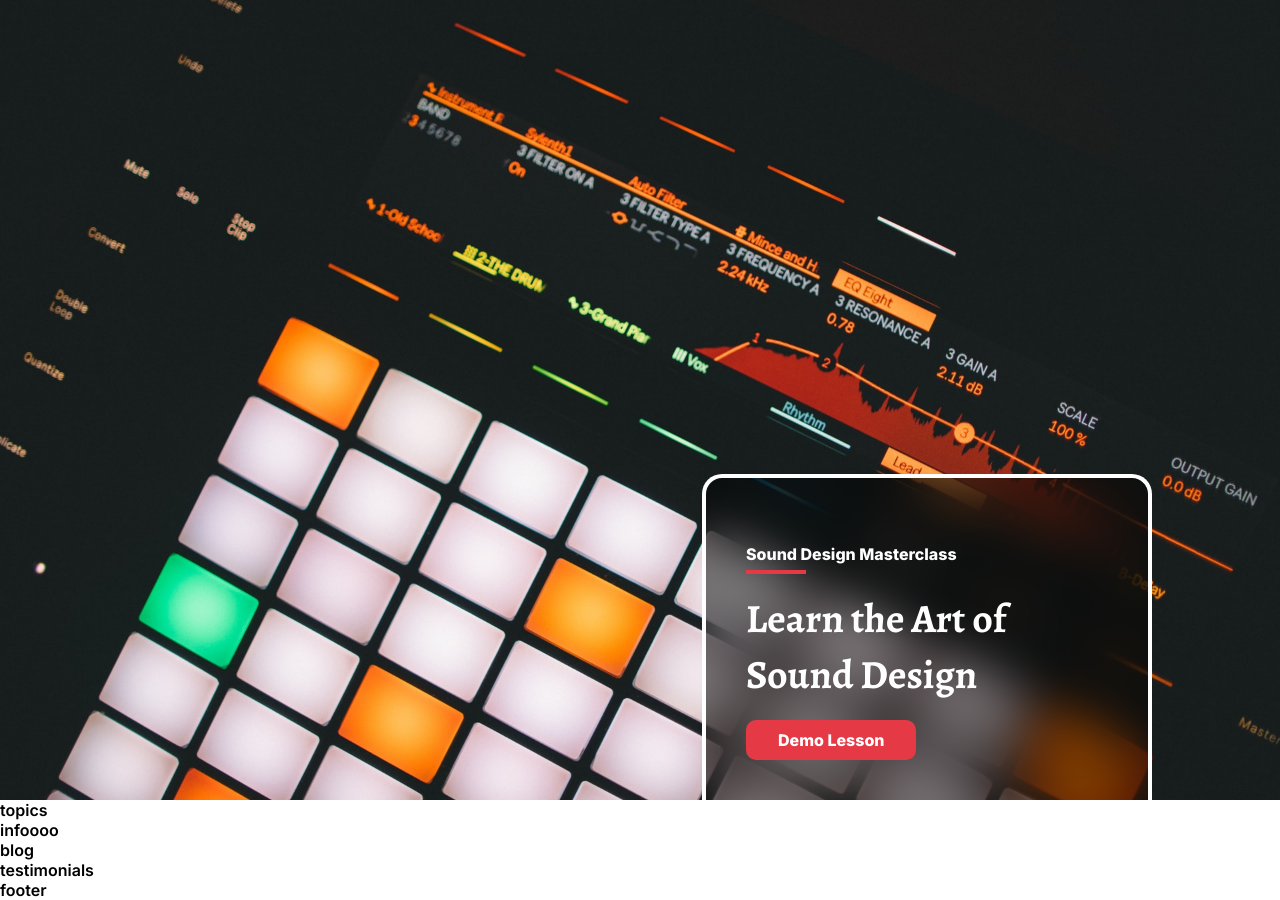
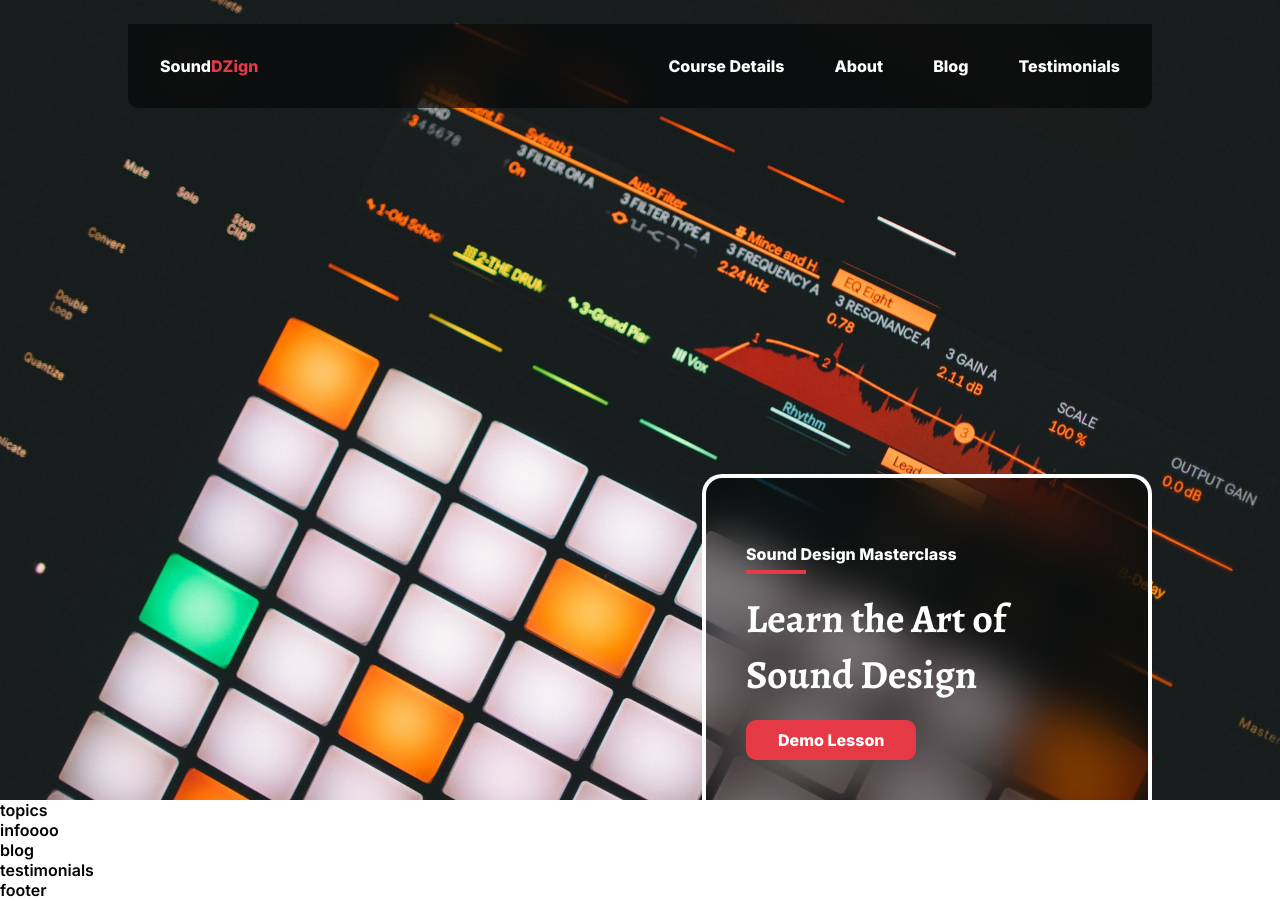
Before and after one commit to amadejaop/figma-react-js-tut, a React (Vite) app in the folder front-end/: page / in a window 1280 px wide. Built offline with nearby package versions, Linux system fonts and the light colour scheme.

Commit message:
Add navbar to the header component, navbar CSS
Added the navbar to the header component.
Styled the navbar with its own separate CSS file.

```diff
--- a/front-end/src/components/header/Header.jsx
+++ b/front-end/src/components/header/Header.jsx
@@ -1,10 +1,12 @@
 import React from 'react';
 import "./Header.css";
+import Navbar from "../navbar/Navbar"
 
 const Header = () => {
   return (
     <header>
       <div className='wrapper'>
+        <Navbar />
         <div className='cta'>
           <p className='course-name'>Sound Design Masterclass</p>
           <h1>Learn the Art of Sound Design</h1>
--- a/front-end/src/components/navbar/Navbar.css
+++ b/front-end/src/components/navbar/Navbar.css
@@ -0,0 +1,31 @@
+nav {
+    position: fixed;
+    width: 1024px;
+    top: 24px;
+    background: rgba(0, 0, 0, 0.5);
+    backdrop-filter: blur(20px);
+    border-radius: 0px 0px 10px 10px;
+    display: flex;
+    justify-content: space-between;
+    align-items: center;
+    z-index: 300;
+    padding: 16px 32px;
+}
+
+nav ul {
+    display: flex;
+    list-style: none;
+    padding: 0;
+    gap: 50px;
+}
+
+nav ul li a,
+a.logo {
+    color: #fff;
+    font-weight: 800;
+    font-size: 16px;
+}
+
+a.logo .red {
+    color: var(--red-color);
+}
--- a/front-end/src/components/navbar/Navbar.jsx
+++ b/front-end/src/components/navbar/Navbar.jsx
@@ -3,9 +3,23 @@ import "./Navbar.css";
 
 const Navbar = () => {
   return (
-    <div>
-      navbar
-    </div>
+    <nav>
+      <a href="#" className='logo'>Sound<span className='red'>DZign</span></a>
+      <ul>
+        <li>
+          <a href="#">Course Details</a>
+        </li>
+        <li>
+          <a href="#">About</a>
+        </li>
+        <li>
+          <a href="#">Blog</a>
+        </li>
+        <li>
+          <a href="#">Testimonials</a>
+        </li>
+      </ul>
+    </nav>
   )
 }
 
```
